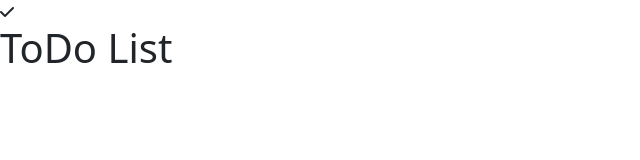
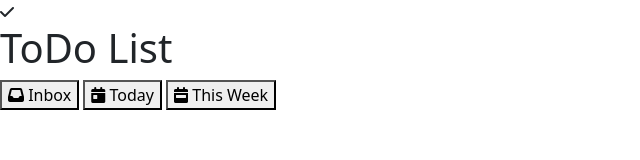
Before and after one commit to Vurnex/todo-app, a website built with webpack: page src/index.html in a window 1280 px wide. Shown: the whole page, without its empty margins (0-640 px from the left). Built offline with nearby package versions, Linux system fonts and the light colour scheme.

Commit message:
Add buttons to nav

```diff
--- a/src/index.html
+++ b/src/index.html
@@ -18,6 +18,7 @@
         <script src="https://cdn.jsdelivr.net/npm/bootstrap@5.3.0-alpha3/dist/js/bootstrap.bundle.min.js" integrity="sha384-ENjdO4Dr2bkBIFxQpeoTz1HIcje39Wm4jDKdf19U8gI4ddQ3GYNS7NTKfAdVQSZe" crossorigin="anonymous"></script>
     </head>
     <body>
+
         <header class="header">
             <div class="logo">
 
@@ -26,10 +27,39 @@
 
             </div>
         </header>
+
         <main class="main">
 
-            <nav class="navigation"></nav>
+            <nav class="navigation">
+
+                <div class="current-projects">
+
+                    <button class="inbox-btn">
+
+                        <i class="fas fa-inbox"></i>
+                        Inbox
+
+                    </button>
+
+                    <button class="today-btn">
+
+                        <i class="fas fa-calendar-day"></i>
+                        Today
+
+                    </button>
+
+                    <button class="this-week-btn">
+
+                        <i class="fas fa-calendar-week"></i>
+                        This Week
+
+                    </button>
+
+                </div>
+
+            </nav>
 
         </main>
+
     </body>
 </html>
```
